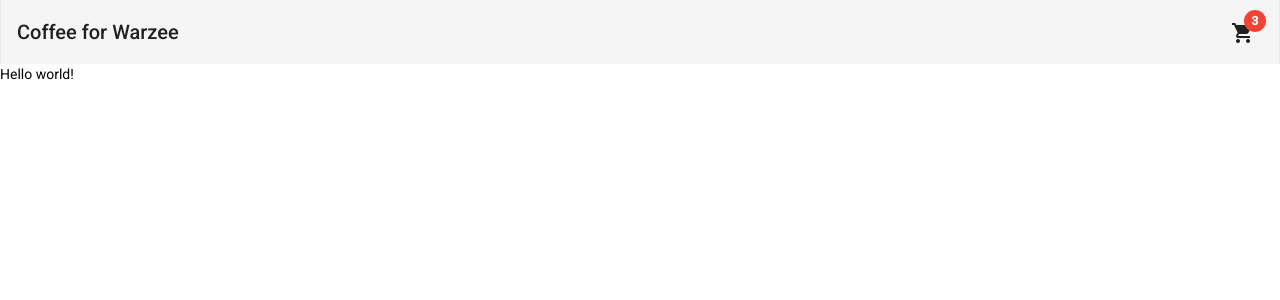
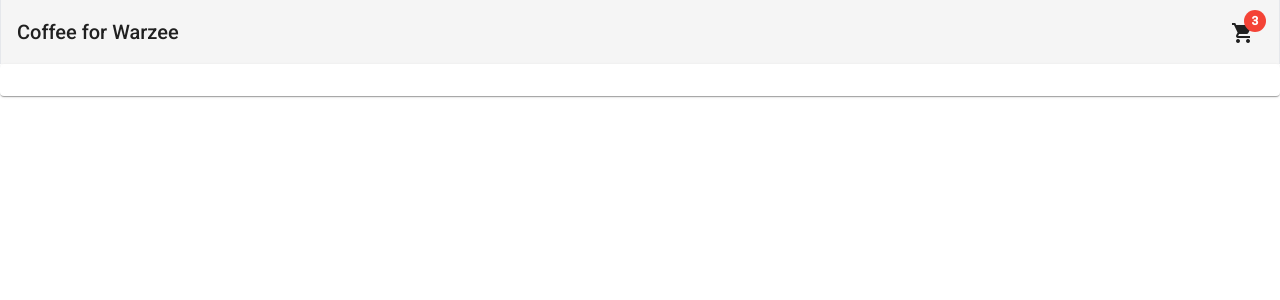
Before and after one commit to starck-it-03/starck-it-03.github.io, an Angular app: page /cart in a window 1280 px wide. Shown: the top 300 px of the page. Built offline with nearby package versions, Linux system fonts and the light colour scheme.

Commit message:
Added conditions on cart.component.html

```diff
--- a/src/app/pages/cart/cart.component.html
+++ b/src/app/pages/cart/cart.component.html
@@ -1 +1,9 @@
-<p>Hello world!</p>
+<!-- *ngIf="cart.items.length"-->
+<!-- N'afficher que s'il y a au minimum un article dans le panier -->
+<mat-card *ngIf="cart.items.length"> </mat-card>
+
+<!-- Sinon, afficher un message explicite -->
+<mat-card *ngIf="!cart.items.length">
+  <p>Your cart is empty</p>
+  <button mat-raised-button routerLink="/home">Start shopping</button>
+</mat-card>
```
